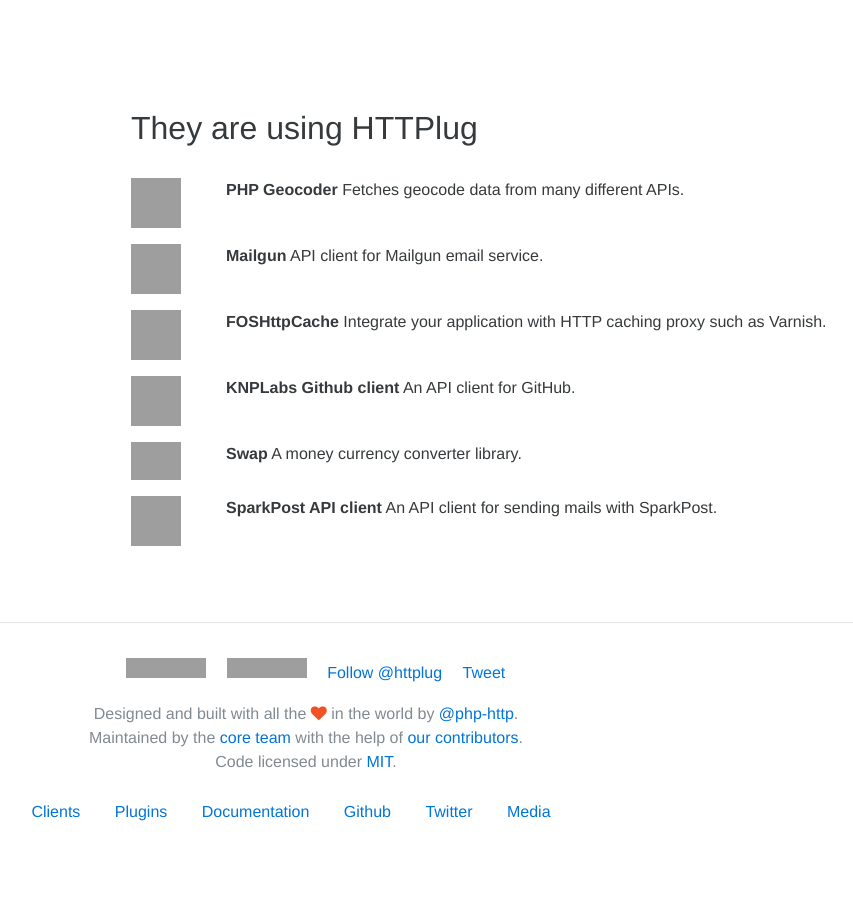
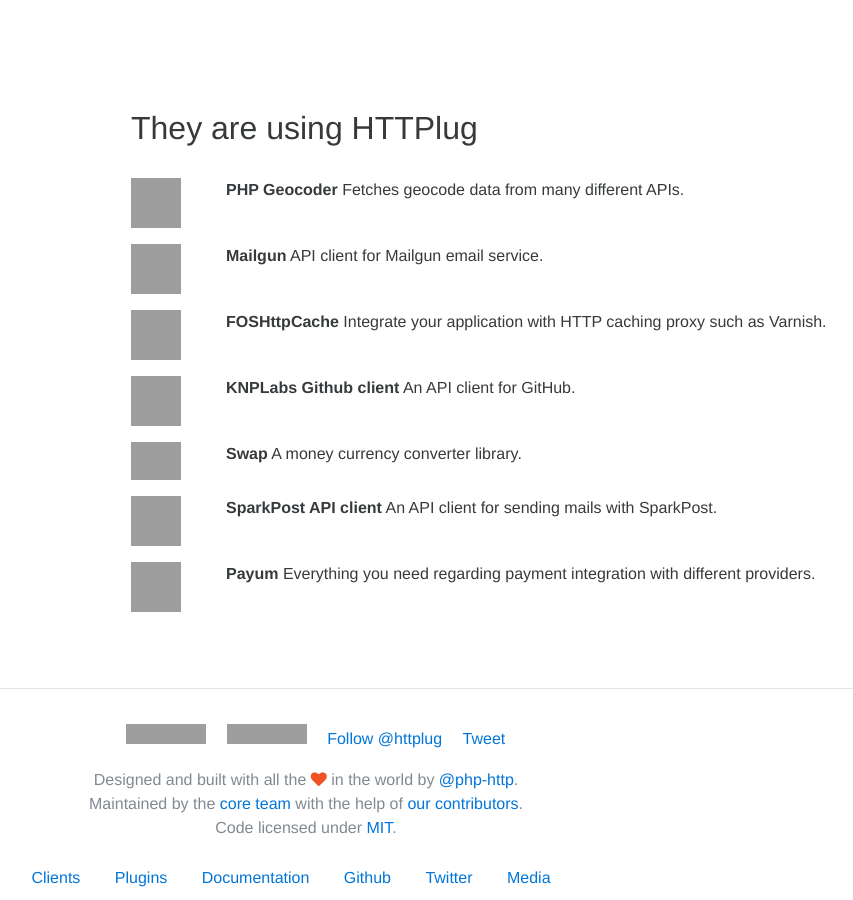
Before and after one commit to php-http/httplug.github.io, a Jekyll site: the page built from index.html, in a window 1280 px wide and 900 px high, scrolled down 1462 px. Shown: the whole window, without its empty margins (334-1187 px from the left). Built offline with Jekyll 4.4.1, drawn with Linux system fonts in a browser that asks for light colours; nearby versions of some CDN libraries; comment, search, counter and statistics services are not loaded; before the commit the page ends 2296 px from its top, so only the background shows below that; grey boxes are pictures that could not be loaded.

Commit message:
Added payum

```diff
--- a/index.html
+++ b/index.html
@@ -125,6 +125,14 @@
 				<b>SparkPost API client</b> An API client for sending mails with SparkPost.
 			</div>
         </div>
-
+		<div class="row">
+            <div class="col-md-4"></div>
+            <div class="col-md-1">
+                    <a href="https://github.com/Payum/Payum"><img src="https://avatars2.githubusercontent.com/u/2638697?v=3&s=50" alt="Payum"></a>
+            </div>
+			<div class="col-md-7">
+				<b>Payum</b> Everything you need regarding payment integration with different providers.
+			</div>
+        </div>
     </div>
 </div>
```
